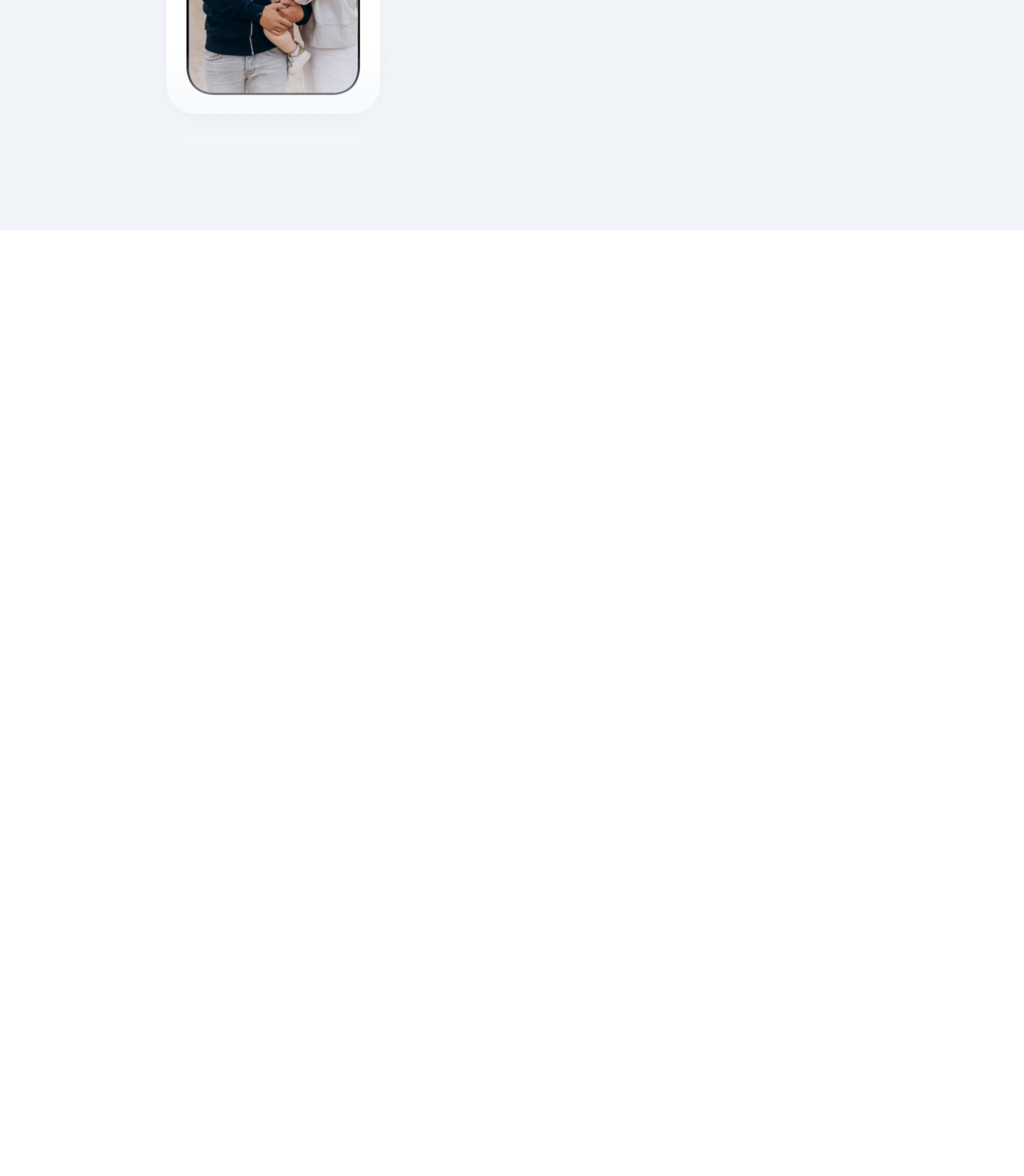
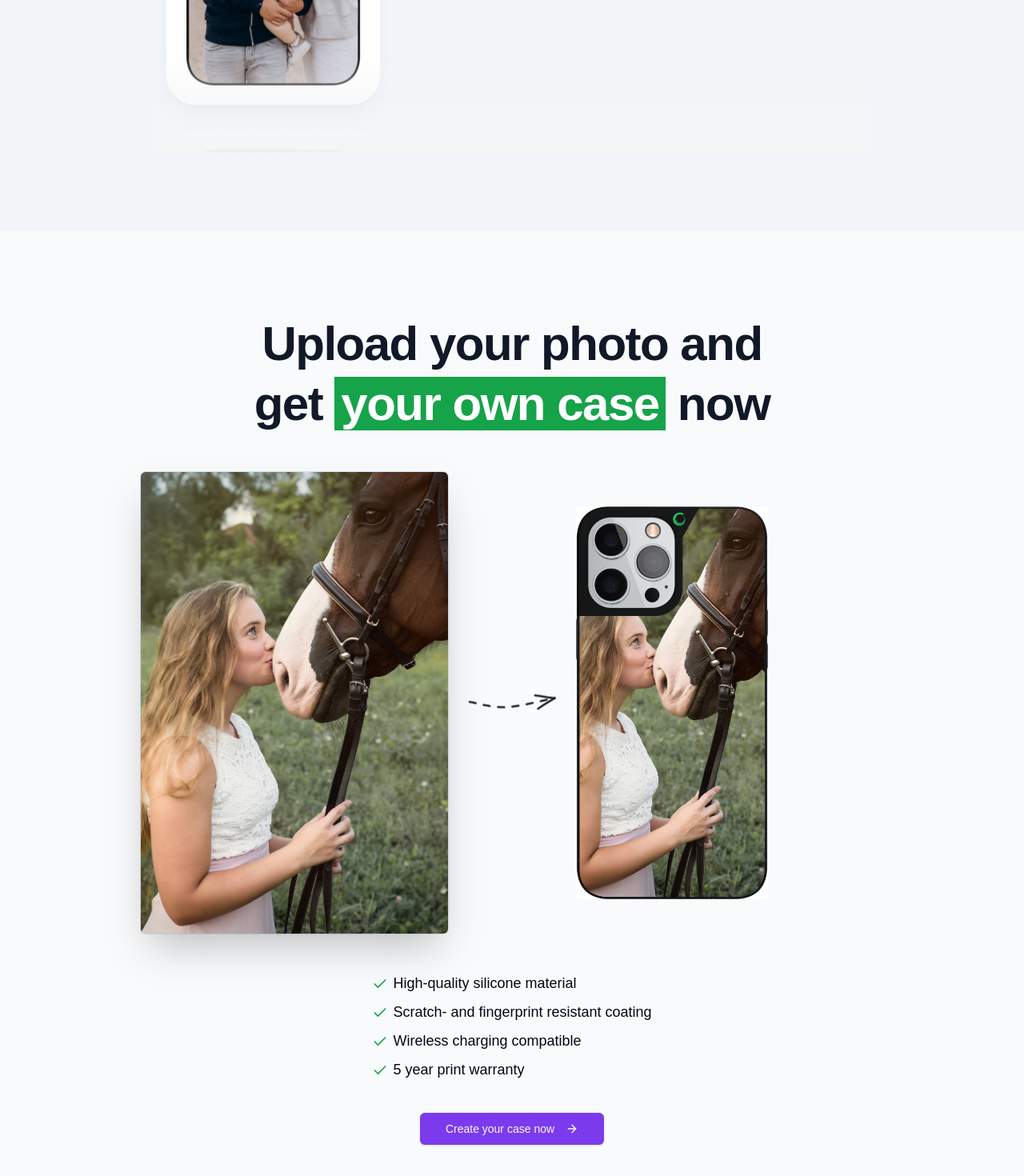
Before and after one commit to Bilshansakib/mobilecase-pro, a Next.js app: page / in a window 1280 px wide. Shown: the part 2752-4222 px from the top of the page at 80% size. Before the commit the page ends 3040 px from the top, so only its background shows below. Built offline with nearby package versions, Linux system fonts and the light colour scheme; no server answers.

Commit message:
Update: create your case button added

```diff
--- a/src/app/page.tsx
+++ b/src/app/page.tsx
@@ -1,14 +1,16 @@
 import { Icons } from "@/components/icons";
-import MaxWithWrapper from "@/components/MaxWidthWrapper";
+import MaxWidthWrapper from "@/components/MaxWidthWrapper";
 import Phone from "@/components/Phone";
 import { Reviews } from "@/components/Reviews";
-import { Check, Star } from "lucide-react";
+import { buttonVariants } from "@/components/ui/button";
+import { ArrowRight, Check, Star } from "lucide-react";
+import Link from "next/link";
 
 export default function Home() {
   return (
     <div className="bg-slate-50">
       <section>
-        <MaxWithWrapper className="pb-24 pt-10 lg:grid lg:grid-cols-3 sm:pb-32 lg:gap-x-0 xl:gap-x-8 lg:pt-24 xl:pt-32 lg:pb-52">
+        <MaxWidthWrapper className="pb-24 pt-10 lg:grid lg:grid-cols-3 sm:pb-32 lg:gap-x-0 xl:gap-x-8 lg:pt-24 xl:pt-32 lg:pb-52">
           <div className="col-span-2 px-6 lg:px-0 lg:pt-4">
             <div className="relative mx-auto text-center lg:text-left flex flex-col items-center lg:items-start">
               <div className="absolute w-28 left-0 -top-20 hidden lg:block">
@@ -100,11 +102,11 @@
               <Phone className="w-64" imageSrc="/testimonials/1.jpg" />
             </div>
           </div>
-        </MaxWithWrapper>
+        </MaxWidthWrapper>
       </section>
       {/* value proposition section */}
       <section className="bg-slate-100 grainy-dark py-24">
-        <MaxWithWrapper className="flex flex-col items-center gap-16 sm:gap-32">
+        <MaxWidthWrapper className="flex flex-col items-center gap-16 sm:gap-32">
           <div className="flex flex-col lg:flex-row items-center gap-4 sm:gap-6">
             <h2 className="order-1 mt-2 tracking-tight text-center text-balance !leading-tight font-bold text-5xl md:text-6xl text-gray-900">
               What our{" "}
@@ -154,46 +156,109 @@
           </div>
 
           {/* second user review */}
-          <div className='flex flex-auto flex-col gap-4 lg:pr-8 xl:pr-20'>
-              <div className='flex gap-0.5 mb-2'>
-                <Star className='h-5 w-5 text-green-600 fill-green-600' />
-                <Star className='h-5 w-5 text-green-600 fill-green-600' />
-                <Star className='h-5 w-5 text-green-600 fill-green-600' />
-                <Star className='h-5 w-5 text-green-600 fill-green-600' />
-                <Star className='h-5 w-5 text-green-600 fill-green-600' />
+          <div className="flex flex-auto flex-col gap-4 lg:pr-8 xl:pr-20">
+            <div className="flex gap-0.5 mb-2">
+              <Star className="h-5 w-5 text-green-600 fill-green-600" />
+              <Star className="h-5 w-5 text-green-600 fill-green-600" />
+              <Star className="h-5 w-5 text-green-600 fill-green-600" />
+              <Star className="h-5 w-5 text-green-600 fill-green-600" />
+              <Star className="h-5 w-5 text-green-600 fill-green-600" />
             </div>
-              <div className='text-lg leading-8'>
+            <div className="text-lg leading-8">
               <p>
-                  "I usually keep my phone together with my keys in my pocket
-                  and that led to some pretty heavy scratchmarks on all of my
-                  last phone cases. This one, besides a barely noticeable
-                  scratch on the corner,{' '}
-                  <span className='p-0.5 bg-slate-800 text-white'>
+                "I usually keep my phone together with my keys in my pocket and
+                that led to some pretty heavy scratchmarks on all of my last
+                phone cases. This one, besides a barely noticeable scratch on
+                the corner,{" "}
+                <span className="p-0.5 bg-slate-800 text-white">
                   looks brand new after about half a year
                 </span>
                 . I dig it."
               </p>
             </div>
-              <div className='flex gap-4 mt-2'>
+            <div className="flex gap-4 mt-2">
               <img
-                  className='rounded-full h-12 w-12 object-cover'
-                  src='/users/user-4.jpg'
-                  alt='user'
+                className="rounded-full h-12 w-12 object-cover"
+                src="/users/user-4.jpg"
+                alt="user"
               />
-                <div className='flex flex-col'>
-                  <p className='font-semibold'>Josh</p>
-                  <div className='flex gap-1.5 items-center text-zinc-600'>
-                    <Check className='h-4 w-4 stroke-[3px] text-green-600' />
-                    <p className='text-sm'>Verified Purchase</p>
+              <div className="flex flex-col">
+                <p className="font-semibold">Josh</p>
+                <div className="flex gap-1.5 items-center text-zinc-600">
+                  <Check className="h-4 w-4 stroke-[3px] text-green-600" />
+                  <p className="text-sm">Verified Purchase</p>
                 </div>
               </div>
             </div>
           </div>
-            <div className='pt-16'>
+          <div className="pt-16">
             <Reviews />
           </div>
+        </MaxWidthWrapper>
+      </section>
 
-        </MaxWithWrapper>
+      <section>
+        <MaxWidthWrapper className='py-24'>
+          <div className='mb-12 px-6 lg:px-8'>
+            <div className='mx-auto max-w-2xl sm:text-center'>
+              <h2 className='order-1 mt-2 tracking-tight text-center text-balance !leading-tight font-bold text-5xl md:text-6xl text-gray-900'>
+                Upload your photo and get{' '}
+                <span className='relative px-2 bg-green-600 text-white'>
+                  your own case
+                </span>{' '}
+                now
+              </h2>
+            </div>
+          </div>
+
+          <div className='mx-auto max-w-6xl px-6 lg:px-8'>
+            <div className='relative flex flex-col items-center md:grid grid-cols-2 gap-40'>
+              <img
+                src='/arrow.png'
+                className='absolute top-[25rem] md:top-1/2 -translate-y-1/2 z-10 left-1/2 -translate-x-1/2 rotate-90 md:rotate-0'
+              />
+
+              <div className='relative h-80 md:h-full w-full md:justify-self-end max-w-sm rounded-xl bg-gray-900/5 ring-inset ring-gray-900/10 lg:rounded-2xl'>
+                <img
+                  src='/horse.jpg'
+                  className='rounded-md object-cover bg-white shadow-2xl ring-1 ring-gray-900/10 h-full w-full'
+                />
+              </div>
+
+              <Phone className='w-60' imgSrc='/horse_phone.jpg' />
+            </div>
+          </div>
+
+          <ul className='mx-auto mt-12 max-w-prose sm:text-lg space-y-2 w-fit'>
+            <li className='w-fit'>
+              <Check className='h-5 w-5 text-green-600 inline mr-1.5' />
+              High-quality silicone material
+            </li>
+            <li className='w-fit'>
+              <Check className='h-5 w-5 text-green-600 inline mr-1.5' />
+              Scratch- and fingerprint resistant coating
+            </li>
+            <li className='w-fit'>
+              <Check className='h-5 w-5 text-green-600 inline mr-1.5' />
+              Wireless charging compatible
+            </li>
+            <li className='w-fit'>
+              <Check className='h-5 w-5 text-green-600 inline mr-1.5' />5 year
+              print warranty
+            </li>
+
+            <div className='flex justify-center'>
+              <Link
+                className={buttonVariants({
+                  size: 'lg',
+                  className: 'mx-auto mt-8',
+                })}
+                href='/configure/upload'>
+                Create your case now <ArrowRight className='h-4 w-4 ml-1.5' />
+              </Link>
+            </div>
+          </ul>
+        </MaxWidthWrapper>
       </section>
     </div>
   );
--- a/src/components/Reviews.tsx
+++ b/src/components/Reviews.tsx
@@ -144,8 +144,8 @@
           />
         </>
       ) : null}
-      <div className='pointer-events-none absolute inset-x-0 top-0 h-32 bg-gradient-to-b from-slate-100' />
-      <div className='pointer-events-none absolute inset-x-0 bottom-0 h-32 bg-gradient-to-t from-slate-100' />
+      <div className='pointer-events-none absolute inset-x-0 top-0 h-32 bg-gradient-to-b from-gray-100' />
+      <div className='pointer-events-none absolute inset-x-0 bottom-0 h-32 bg-gradient-to-t from-gray-100' />
     </div>
   )
 }
```
Lines whose indentation alone changed are shown as unchanged.
